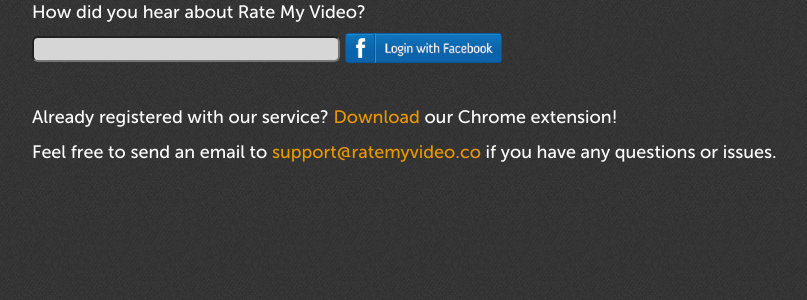
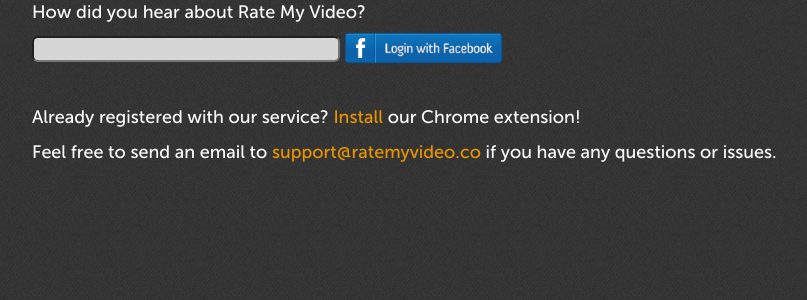
Before and after one commit to a-huy/ratemyvideo, a Django app: page / in a window 1280 px wide. Shown: the part 405-705 px from the top of the page, without its empty margins (56-863 px from the left). Run offline with Django 3.2, Linux system fonts and the light colour scheme; some web fonts are replaced.

Commit message:
changed install link in homepage to point to chrome webstore

```diff
--- a/homepage/templates/homepage.html
+++ b/homepage/templates/homepage.html
@@ -24,7 +24,7 @@
     </div>
     <div class="notify"></div>
     <br />
-Already registered with our service? <a href="#" onclick="chrome.webstore.install('https://chrome.google.com/webstore/detail/gahghbffpddmcjigjedgeamooimpjkce', onError, onSuccess);">Download</a> our Chrome extension!
+Already registered with our service? <a href="https://chrome.google.com/webstore/detail/gahghbffpddmcjigjedgeamooimpjkce">Install</a> our Chrome extension!
 <br />
 Feel free to send an email to <a href="mailto:support@ratemyvideo.co">support@ratemyvideo.co</a> if you have any questions or issues.
 </div>
```
